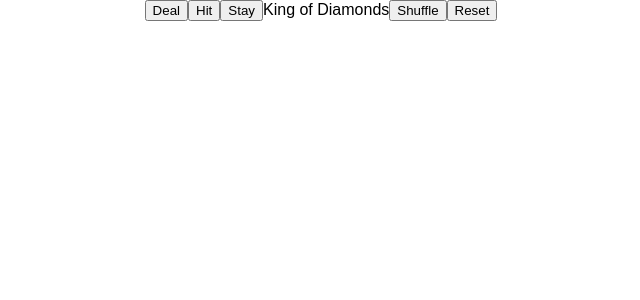
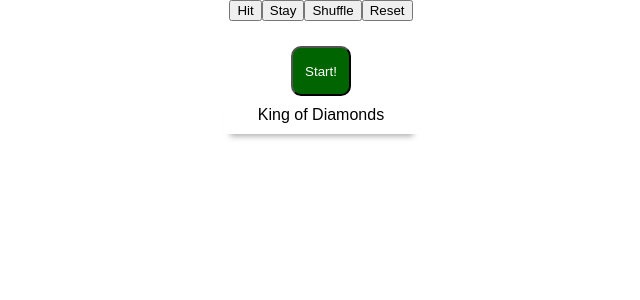
Before and after one commit to Jessica0670/black-jack, a React (Create React App) app: page / in a window 1280 px wide. Both pictures are taken after a click on the button "Hit". Shown: the top 300 px of the page, without its empty margins (319-959 px from the left). Built offline with nearby package versions, Linux system fonts and the light colour scheme.

Commit message:
some light styling

```diff
--- a/src/App.css
+++ b/src/App.css
@@ -2,27 +2,30 @@
   text-align: center;
 }
 
-.App-logo {
-  animation: App-logo-spin infinite 20s linear;
-  height: 80px;
+.game-container {
+  padding: 25px;
 }
 
-.App-header {
-  background-color: #222;
-  height: 150px;
-  padding: 20px;
+.start-button {
+  height: 50px;
+  width: 60px;
+  border-radius: 10px;
+  margin: auto;
+  background-color: darkgreen;
   color: white;
 }
 
-.App-title {
-  font-size: 1.5em;
+li {
+  list-style: none;
+  padding: 10px;
+  box-shadow: 0 8px 6px -6px darkgrey;
+  width: 175px;
+  display: block;
+  margin-left: auto;
+  margin-right: auto;
 }
 
-.App-intro {
-  font-size: large;
-}
-
-@keyframes App-logo-spin {
+/* @keyframes App-logo-spin {
   from { transform: rotate(0deg); }
   to { transform: rotate(360deg); }
-}
+} */
--- /dev/null
+++ b/src/components/hand.js
@@ -0,0 +1,20 @@
+import React, { Component } from 'react';
+import '../App.css';
+
+class Deck extends Component {
+  constructor() {
+    super()
+  }
+
+  render() {
+    return (
+      <div className="Deck">
+        {this.props.hand.map((card, i) => {
+          return <li key={i}>{card}</li>
+        })}
+      </div>
+    );
+  }
+}
+
+export default Deck;
--- a/src/deck.js
+++ b/src/deck.js
@@ -1,5 +1,6 @@
 import React, { Component } from 'react';
 import './App.css';
+import Hand from './components/hand';
 
 class Deck extends Component {
   constructor() {
@@ -62,12 +63,14 @@ class Deck extends Component {
   render() {
     return (
       <div className="Deck">
-      <button onClick={()=>this.deal()}>Deal</button>
-      <button onClick={()=>this.hit()}>Hit</button>
-      <button>Stay</button>
-      {this.state.hand}
-      <button onClick={()=>this.shuffle()}>Shuffle</button>
-      <button onClick={()=>this.reset()}>Reset</button>
+        <button onClick={()=>this.hit()}>Hit</button>
+        <button>Stay</button>
+        <button onClick={()=>this.shuffle()}>Shuffle</button>
+        <button onClick={()=>this.reset()}>Reset</button>
+        <div className="game-container">
+          <button className="start-button" onClick={()=>this.deal()}>Start!</button>
+          <Hand hand={this.state.hand} />
+        </div>
       </div>
     );
   }
```
